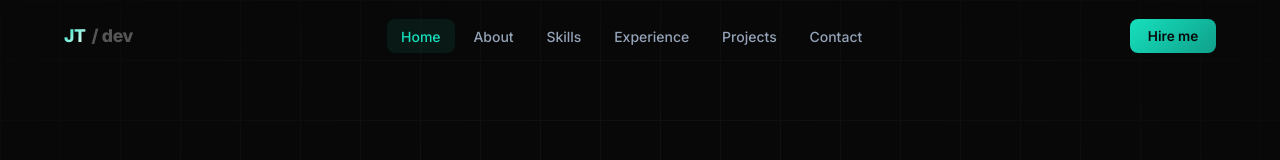
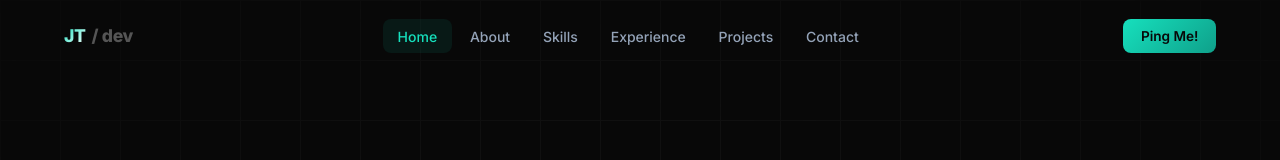
Before and after one commit to joshtrivedi/portfolio, a Next.js app: page / in a window 1280 px wide. Shown: the top 160 px of the page. Built offline with nearby package versions, Linux system fonts and the light colour scheme.

Commit message:
chore: typo

```diff
--- a/src/components/Navigation.tsx
+++ b/src/components/Navigation.tsx
@@ -109,7 +109,7 @@ export default function Navigation() {
             transition: 'opacity 0.2s ease',
           }}
         >
-          Hire me
+          Ping Me!
         </a>
 
         {/* Mobile hamburger */}
```
